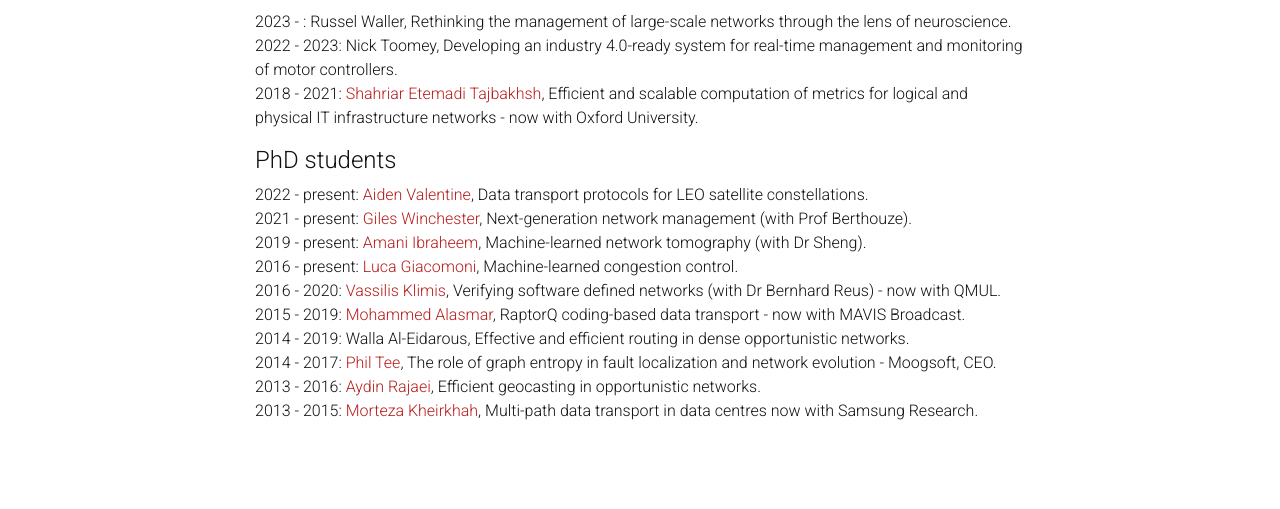
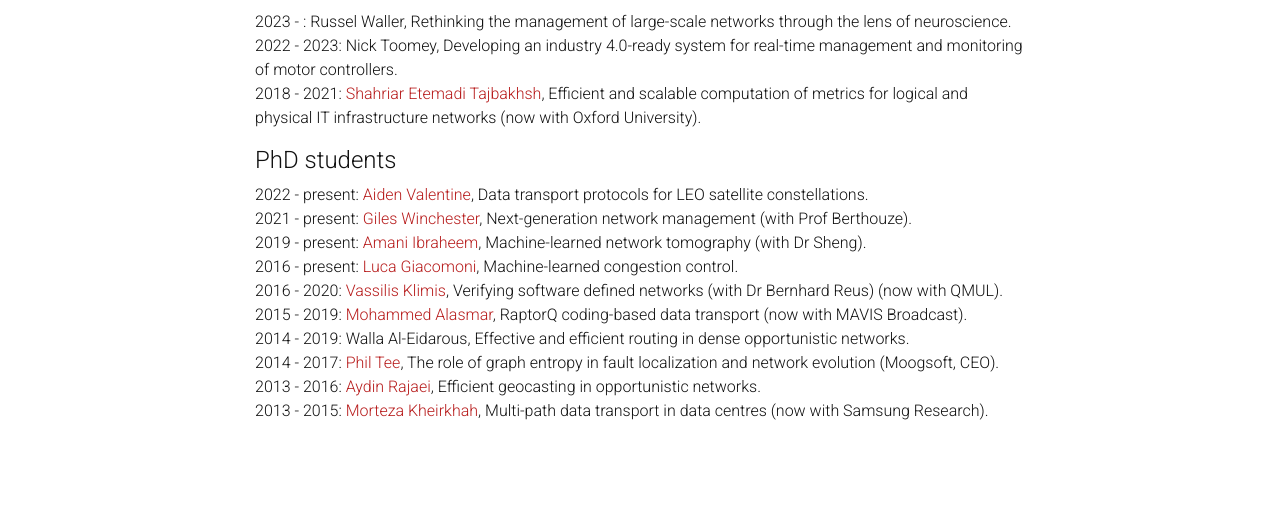
Before and after one commit to georgeparisis/georgeparisis.github.io, a Jekyll site: the page built from _pages/supervisions.md, in a window 1280 px wide. Shown: the part 227-736 px from the top of the page. Built offline with Jekyll 4.4.1, drawn with Linux system fonts in a browser that asks for light colours; nearby versions of some CDN libraries; a style sheet for code colours, icons or effects is not loaded.

```diff
--- a/_pages/supervisions.md
+++ b/_pages/supervisions.md
@@ -11,7 +11,7 @@ nav: true
 <br>
 2022 - 2023: Nick Toomey, Developing an industry 4.0-ready system for real-time management and monitoring of motor controllers.
 <br>
-2018 - 2021: [Shahriar Etemadi Tajbakhsh](https://uk.linkedin.com/in/shahriar-etemadi-tajbakhsh-471ba5b0){:target="_blank"}, Efficient and scalable computation of metrics for logical and physical IT infrastructure networks - now with Oxford University.
+2018 - 2021: [Shahriar Etemadi Tajbakhsh](https://uk.linkedin.com/in/shahriar-etemadi-tajbakhsh-471ba5b0){:target="_blank"}, Efficient and scalable computation of metrics for logical and physical IT infrastructure networks (now with Oxford University).
 
 #### PhD students
 2022 - present: [Aiden Valentine](https://profiles.sussex.ac.uk/p433938-aiden-valentine){:target="_blank"}, Data transport protocols for LEO satellite constellations.
@@ -22,14 +22,14 @@ nav: true
 <br>
 2016 - present: [Luca Giacomoni](https://uk.linkedin.com/in/luca-giacomoni-343b8582){:target="_blank"}, Machine-learned congestion control.
 <br>
-2016 - 2020: [Vassilis Klimis](https://uk.linkedin.com/in/vasiliosklimis){:target="_blank"}, Verifying software defined networks (with Dr Bernhard Reus) - now with QMUL.
+2016 - 2020: [Vassilis Klimis](https://uk.linkedin.com/in/vasiliosklimis){:target="_blank"}, Verifying software defined networks (with Dr Bernhard Reus) (now with QMUL).
 <br>
-2015 - 2019: [Mohammed Alasmar](https://uk.linkedin.com/in/mohammed-alasmar-854497170){:target="_blank"}, RaptorQ coding-based data transport - now with MAVIS Broadcast.
+2015 - 2019: [Mohammed Alasmar](https://uk.linkedin.com/in/mohammed-alasmar-854497170){:target="_blank"}, RaptorQ coding-based data transport (now with MAVIS Broadcast).
 <br>
 2014 - 2019: Walla Al-Eidarous, Effective and efficient routing in dense opportunistic networks.
 <br>
-2014 - 2017: [Phil Tee](https://www.linkedin.com/in/philtee){:target="_blank"}, The role of graph entropy in fault localization and network evolution - Moogsoft, CEO.
+2014 - 2017: [Phil Tee](https://www.linkedin.com/in/philtee){:target="_blank"}, The role of graph entropy in fault localization and network evolution (Moogsoft, CEO).
 <br>
 2013 - 2016: [Aydin Rajaei](http://www.sussex.ac.uk/profiles/285739){:target="_blank"}, Efficient geocasting in opportunistic networks.
 <br>
-2013 - 2015: [Morteza Kheirkhah](https://uk.linkedin.com/in/mkheirkhah){:target="_blank"}, Multi-path data transport in data centres now with Samsung Research.
+2013 - 2015: [Morteza Kheirkhah](https://uk.linkedin.com/in/mkheirkhah){:target="_blank"}, Multi-path data transport in data centres (now with Samsung Research).
```
